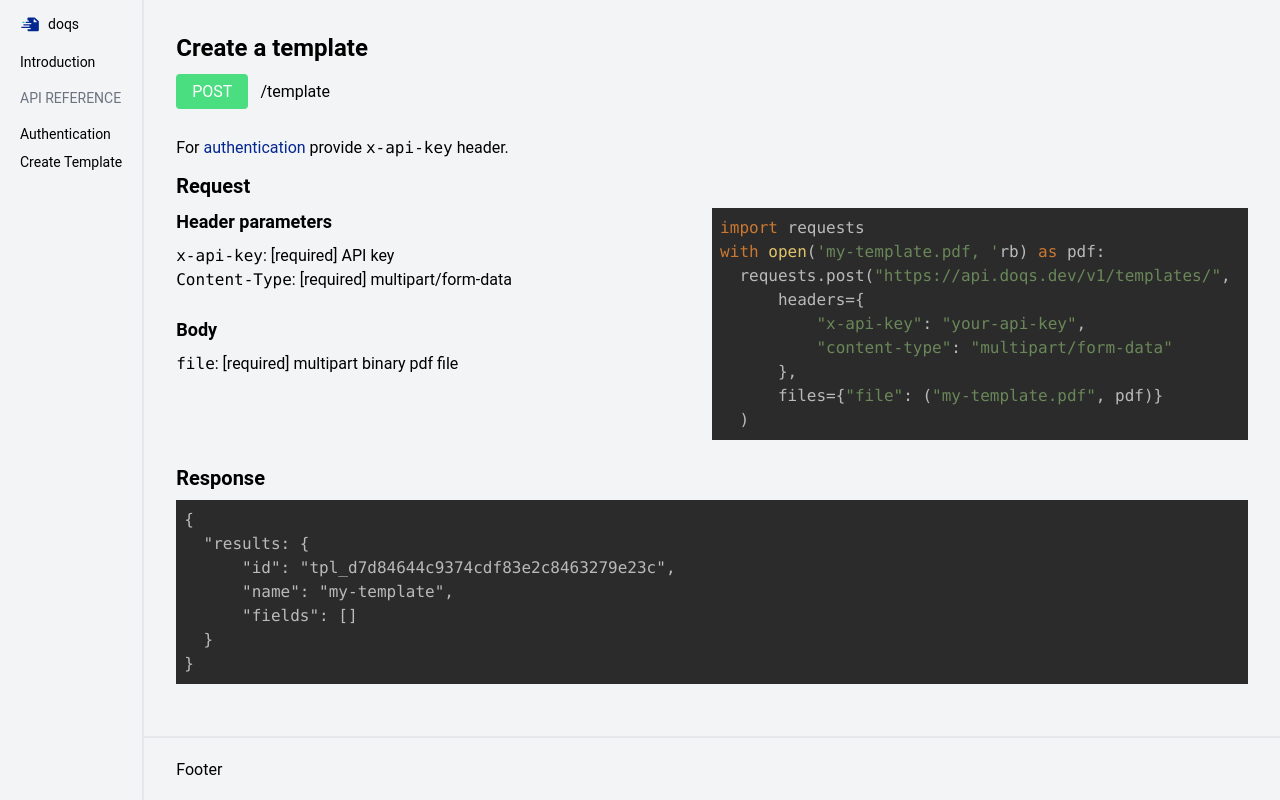
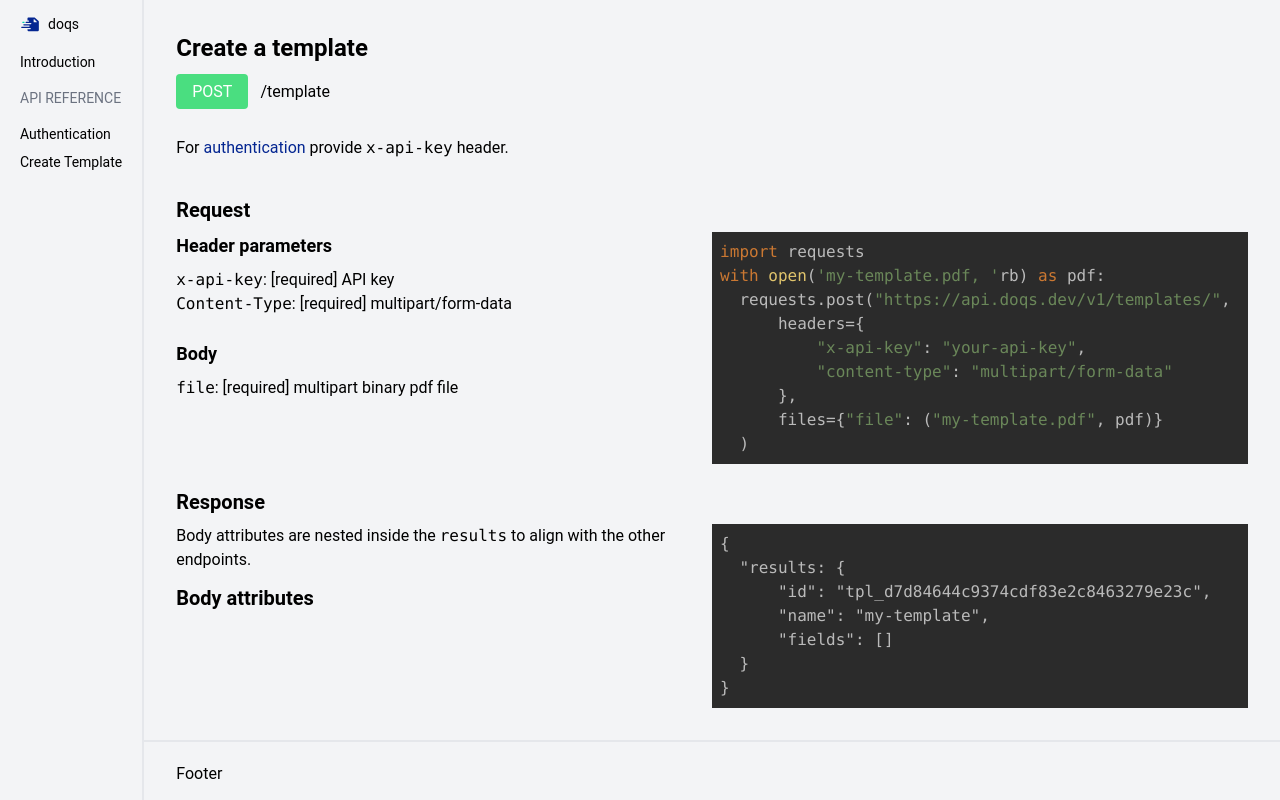
Before and after one commit to doqs-dev/docs, a Next.js app: page /api-reference/create-template in a window 1280 px wide. Built offline with nearby package versions, Linux system fonts and the light colour scheme.

Commit message:
feat: grid

```diff
--- a/pages/api-reference/create-template.mdx
+++ b/pages/api-reference/create-template.mdx
@@ -9,7 +9,7 @@ import {Grid} from "../../components/grid";
 
 For [authentication](/api-reference/authentication)  provide `x-api-key` header.
 
-
+<br/>
 ## Request
 <Grid>
     <div>
@@ -40,8 +40,17 @@ with open('my-template.pdf, 'rb) as pdf:
 <br/>
 
 ## Response
-<SimpleCodeHighlighter language="json"
-                       code={`{
+
+<Grid>
+    <div>
+        Body attributes are nested inside the `results` to align with the other endpoints.
+        ## Body attributes
+
+
+    </div>
+
+    <SimpleCodeHighlighter language="json"
+                           code={`{
     "results: {
         "id": "tpl_d7d84644c9374cdf83e2c8463279e23c",
         "name": "my-template",
@@ -49,3 +58,4 @@ with open('my-template.pdf, 'rb) as pdf:
     }
 }
 `}/>
+</Grid>
```
